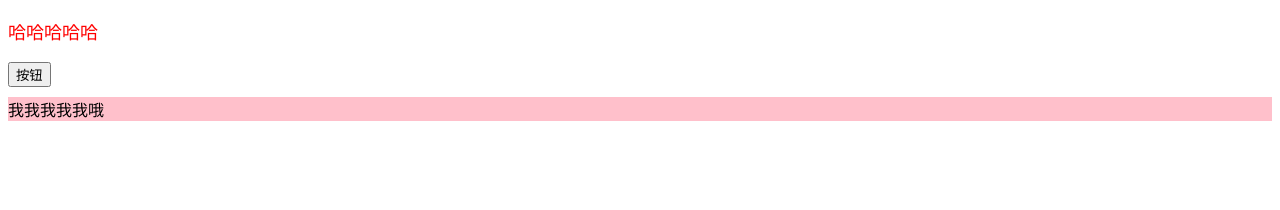
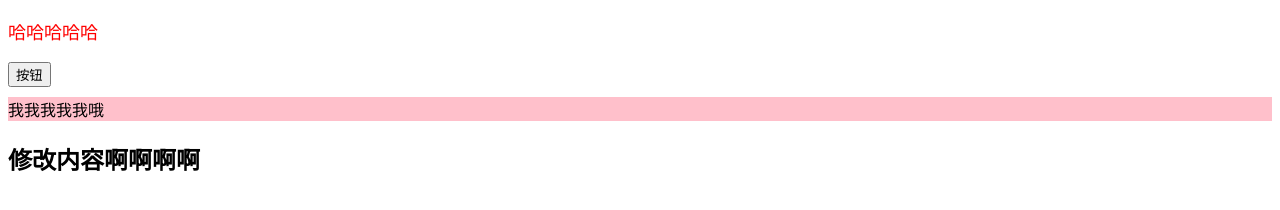
Before and after one commit to iterly/test, a plain HTML site: page index.html in a window 1280 px wide. Drawn offline with Linux system fonts and the light colour scheme.

Commit message:
修改了一些小问题

```diff
--- a/index.html
+++ b/index.html
@@ -14,6 +14,7 @@
     <p>哈哈哈哈哈</p>
     <button>按钮</button>
     <div>我我我我我哦</div>
+    <h2>修改内容啊啊啊啊</h2>
 </body>
 
 </html>
```
Also changed, not shown: 1 other file.
